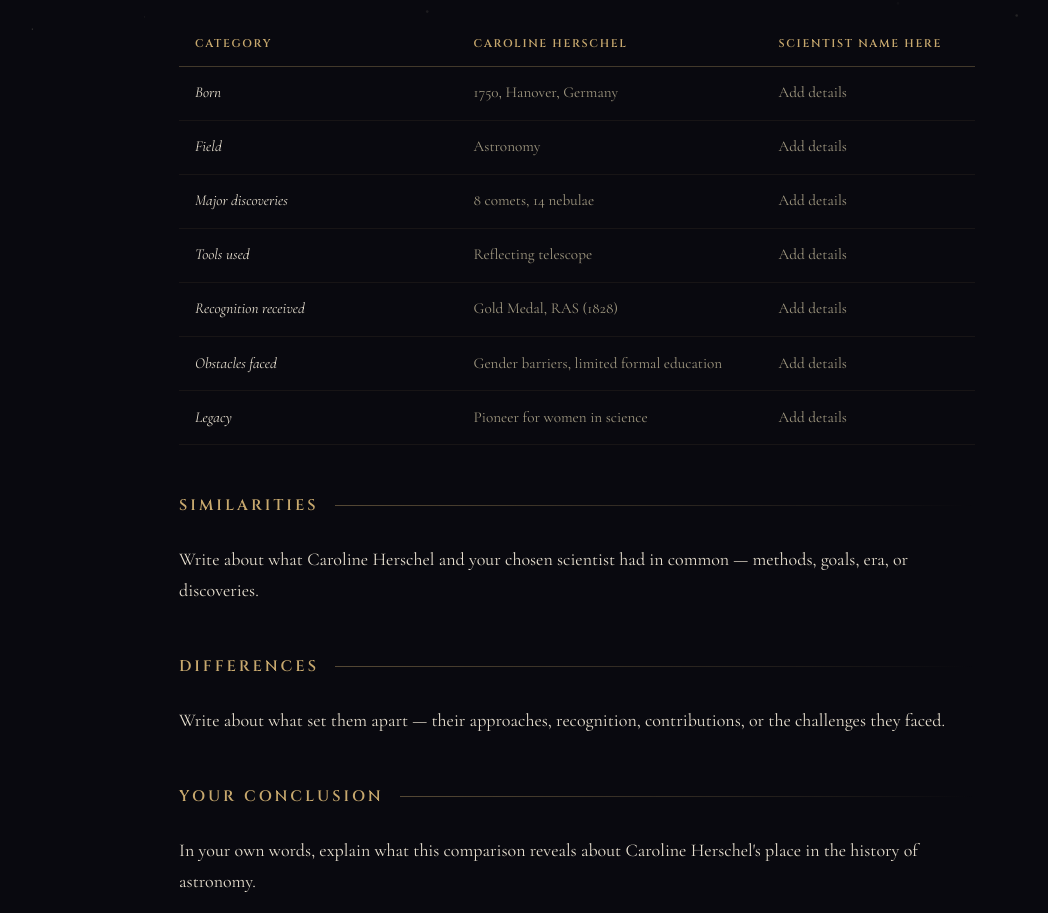
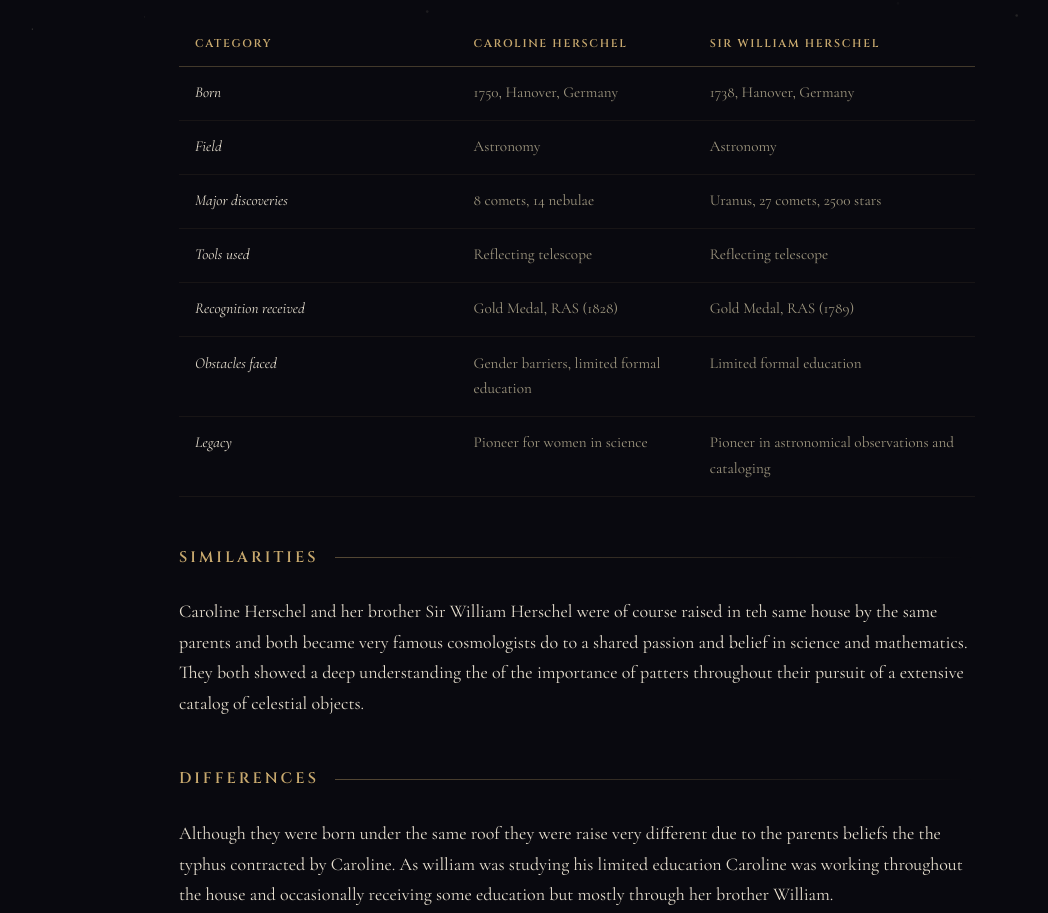
Before and after one commit to Jbugness2/Science_Project, a plain HTML site: page compare.html in a window 1280 px wide. Shown: the part 769-1682 px from the top of the page, without its empty margins (63-1111 px from the left). Drawn offline with nearby package versions, Linux system fonts and the light colour scheme.

Commit message:
Fianl commit message:

```diff
--- a/compare.html
+++ b/compare.html
@@ -77,29 +77,29 @@ tbody td:first-child{color:#e8e0d0;font-style:italic}
     <tr>
       <th>Category</th>
       <th>Caroline Herschel</th>
-      <th>Scientist Name Here</th>
+      <th>Sir William Herschel</th>
     </tr>
   </thead>
   <tbody>
-    <tr><td>Born</td><td>1750, Hanover, Germany</td><td>Add details</td></tr>
-    <tr><td>Field</td><td>Astronomy</td><td>Add details</td></tr>
-    <tr><td>Major discoveries</td><td>8 comets, 14 nebulae</td><td>Add details</td></tr>
-    <tr><td>Tools used</td><td>Reflecting telescope</td><td>Add details</td></tr>
-    <tr><td>Recognition received</td><td>Gold Medal, RAS (1828)</td><td>Add details</td></tr>
-    <tr><td>Obstacles faced</td><td>Gender barriers, limited formal education</td><td>Add details</td></tr>
-    <tr><td>Legacy</td><td>Pioneer for women in science</td><td>Add details</td></tr>
+    <tr><td>Born</td><td>1750, Hanover, Germany</td><td>1738, Hanover, Germany</td></tr>
+    <tr><td>Field</td><td>Astronomy</td><td>Astronomy</td></tr>
+    <tr><td>Major discoveries</td><td>8 comets, 14 nebulae</td><td>Uranus, 27 comets, 2500 stars</td></tr>
+    <tr><td>Tools used</td><td>Reflecting telescope</td><td>Reflecting telescope</td></tr>
+    <tr><td>Recognition received</td><td>Gold Medal, RAS (1828)</td><td>Gold Medal, RAS (1789)</td></tr>
+    <tr><td>Obstacles faced</td><td>Gender barriers, limited formal education</td><td>Limited formal education</td></tr>
+    <tr><td>Legacy</td><td>Pioneer for women in science</td><td>Pioneer in astronomical observations and cataloging</td></tr>
   </tbody>
 </table>
 </div>
 
 <h2>Similarities</h2>
-<p>Write about what Caroline Herschel and your chosen scientist had in common — methods, goals, era, or discoveries.</p>
+<p>Caroline Herschel and her brother Sir William Herschel were of course raised in teh same house by the same parents and both became very famous cosmologists do to a shared passion and belief in science and mathematics. They both showed a deep understanding the of the importance of patters throughout their pursuit of a extensive catalog of celestial objects.</p>
 
 <h2>Differences</h2>
-<p>Write about what set them apart — their approaches, recognition, contributions, or the challenges they faced.</p>
+<p>Although they were born under the same roof they were raise very different due to the parents beliefs the the typhus contracted by Caroline. As william was studying his limited education Caroline was working throughout the house and occasionally receiving some education but mostly through her brother William.</p>
 
 <h2>Your Conclusion</h2>
-<p>In your own words, explain what this comparison reveals about Caroline Herschel's place in the history of astronomy.</p>
+<p>This comparison brings the incredible insight in Caroline&apos;s passion for learning and dedication to astronomy. Through this comparison we learn about her brother who was setup for success as much as possible and that is then contrasted against Caroline who fought for every discovery and fought to be recognized throughout her life. Another insight this comparison hopes to bring is the likely shadow that fell from William, due to the astronomical societies not wanting to recognize her contributions and instead giving the recognition to William. However different their upbringing however William still helped Caroline and recognized her for the contributions she made.</p>
 
 </main>
 <footer>Caroline Herschel &nbsp;&middot;&nbsp; 1750&ndash;1848 &nbsp;&middot;&nbsp; Astronomer &amp; Pioneer</footer>
```
Also changed, not shown: biography.html (+5 -3 lines), discoveries.html (+1 -1 lines), index.html (+4 -3 lines), legacy.html (+4 -5 lines).
